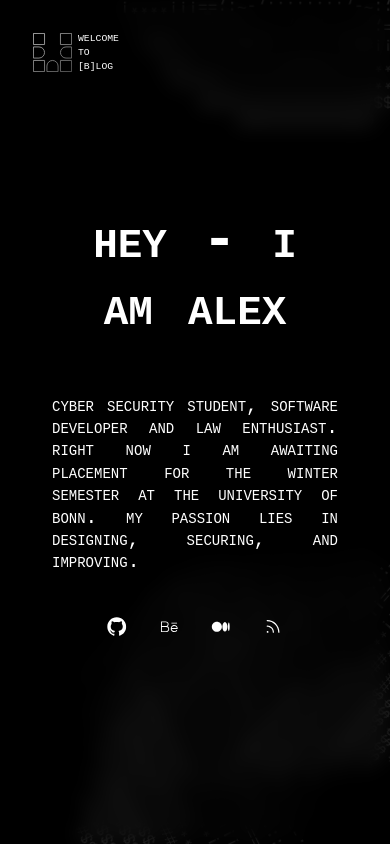
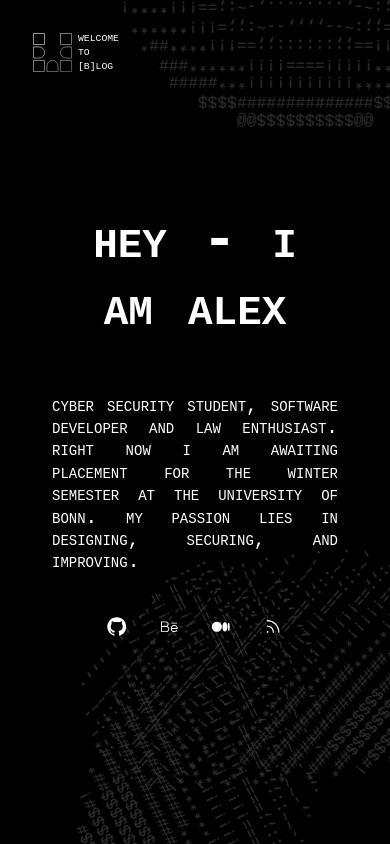
Before and after one commit to uceumice/blog, an Astro site in the folder apps/ueuie.dev/: page / in a window 390 px wide. Built offline with nearby package versions, Linux system fonts and the light colour scheme; Astro itself is replaced by a stand-in of ours.

Commit message:
fix: do not blur on mobile devices to ensure consistent styling

```diff
--- a/apps/ueuie.dev/src/components/FloatingDonuts.astro
+++ b/apps/ueuie.dev/src/components/FloatingDonuts.astro
@@ -30,6 +30,7 @@ import Donut from './Donut.astro';
 
     @media screen and (max-width: 768px) {
         .backdrop {
+            backdrop-filter: none;
             background-color: rgba(0, 0, 0, 0.8);
         }
     }
```
